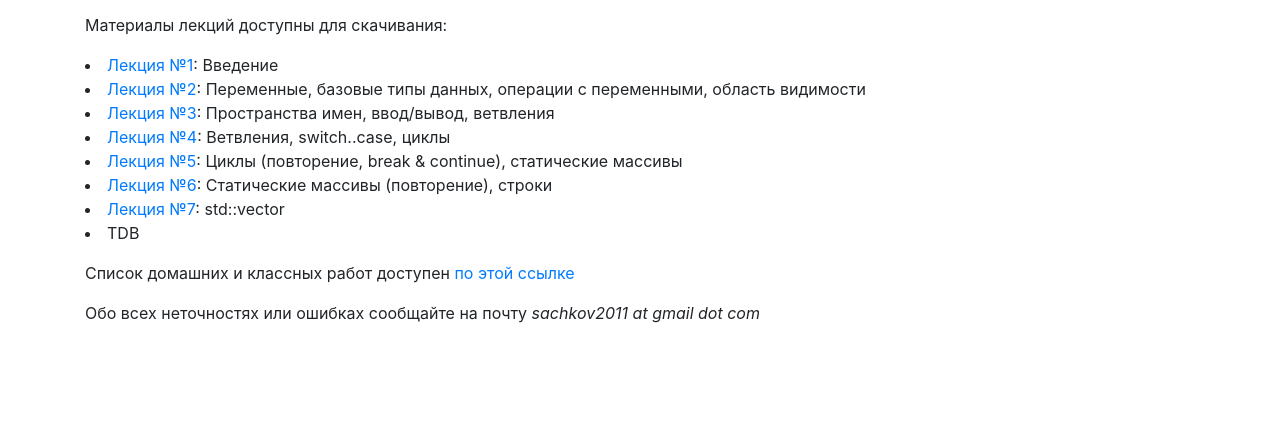
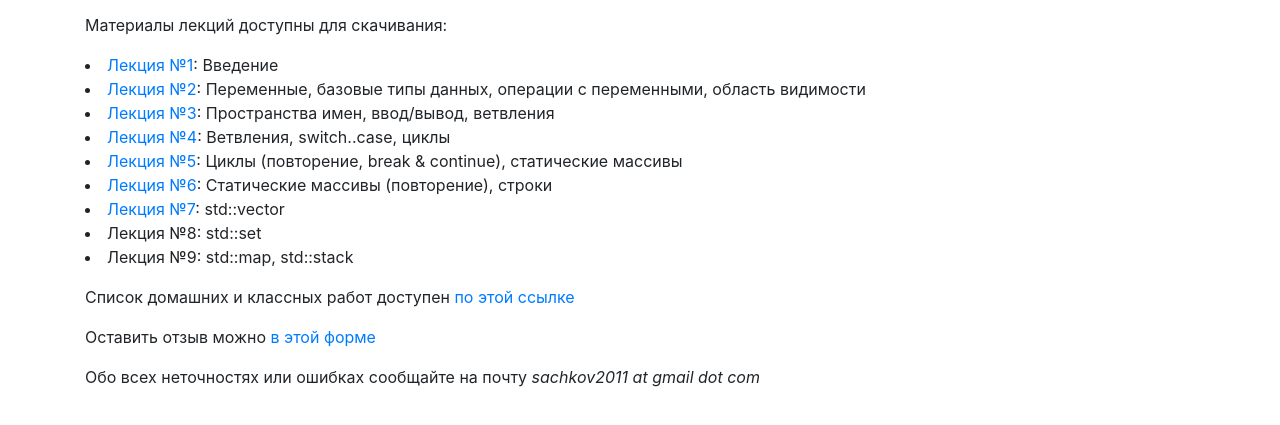
Before and after one commit to nnstu-for-38/nnstu-for-38.github.io, a plain HTML site: page 2019-2020-10/index.html in a window 1280 px wide. Shown: the part 153-578 px from the top of the page. Drawn offline with nearby package versions, Linux system fonts and the light colour scheme; files that its build step writes are made by us from their sources.

Commit message:
Update main page

```diff
--- a/2019-2020-10/index.html
+++ b/2019-2020-10/index.html
@@ -28,11 +28,16 @@
             <li><a href="lections/5.14.10.2019.pptx">Лекция №5</a>: Циклы (повторение, break & continue), статические массивы</li>
             <li><a href="lections/6.11.11.2019.pptx">Лекция №6</a>: Статические массивы (повторение), строки</li>
             <li><a href="lections/7.18.11.2019.pptx">Лекция №7</a>: std::vector</li>
-            <li>TDB</li>
+            <li>Лекция №8: std::set</li>
+            <li>Лекция №9: std::map, std::stack</li>
         </p>
 
         <p>
             Список домашних и классных работ доступен <a href="reports/">по этой ссылке</a>
+        </p>
+
+        <p>
+            Оставить отзыв можно <a href="https://docs.google.com/forms/d/e/1FAIpQLSfhl_M4f16hwBBKhouVCGAKE7dEmoflKDRbN649fjNACJjPJQ/viewform?usp=sf_link">в этой форме</a>
         </p>
 
         <p>
```
